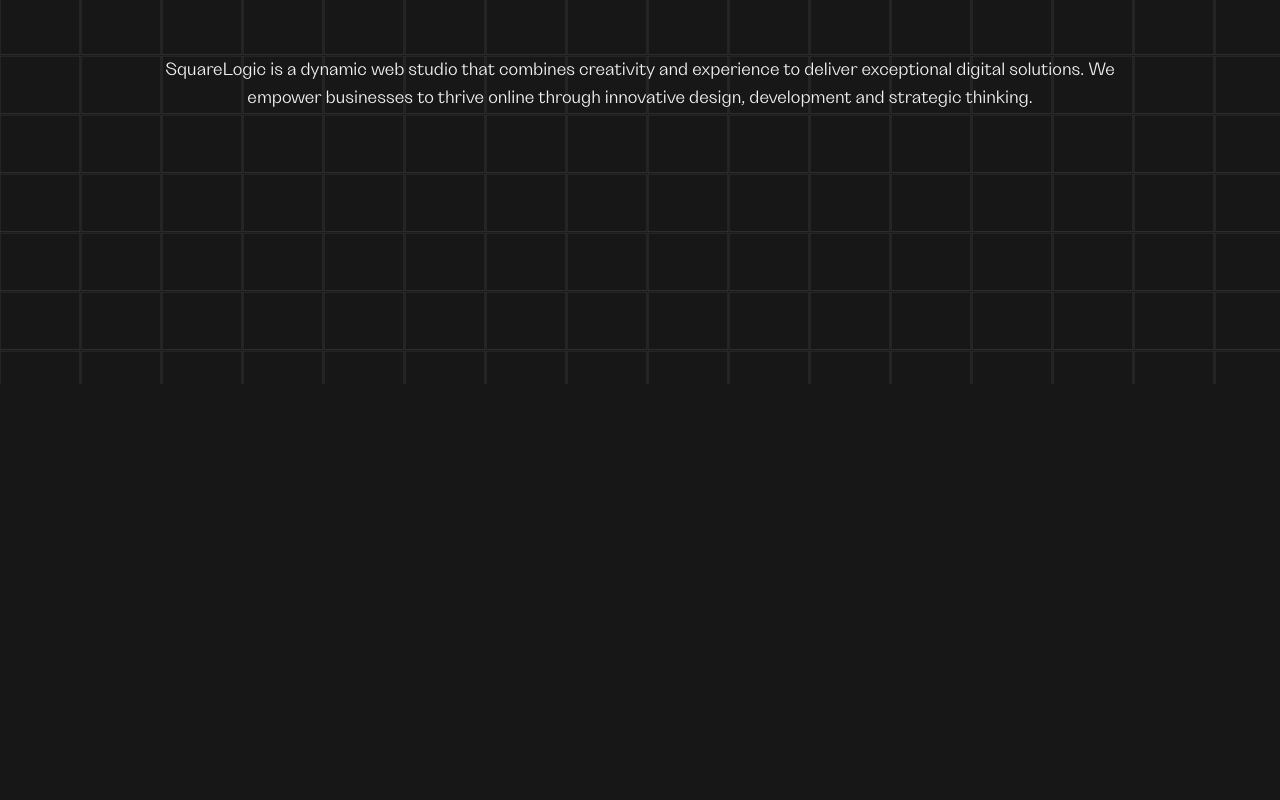
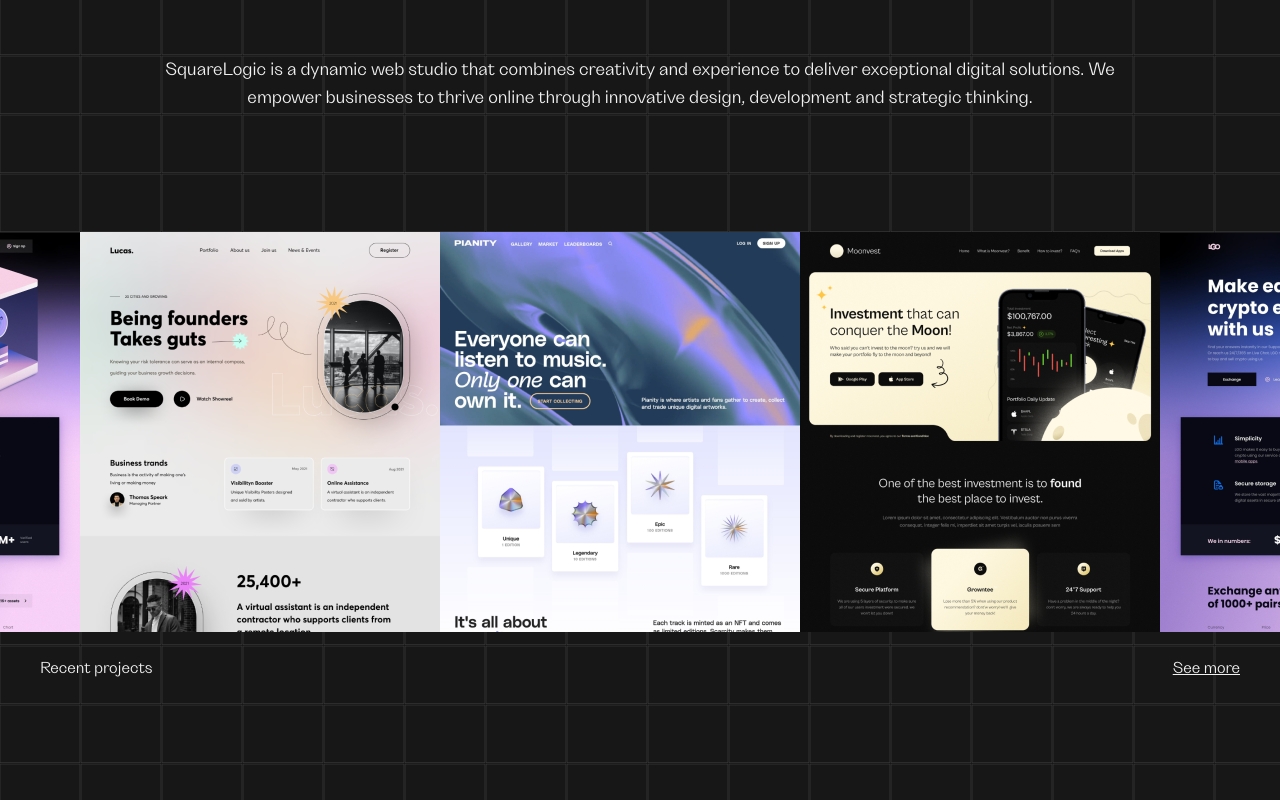
Before and after one commit to DevDugg/sSquareLogic, a Next.js app: page / in a window 1280 px wide. Shown: the part 416-1216 px from the top of the page. Before the commit the page ends 800 px from the top, so only its background shows below. Built offline with nearby package versions, Linux system fonts and the light colour scheme.

Commit message:
hero section

```diff
--- a/app/page.tsx
+++ b/app/page.tsx
@@ -5,7 +5,9 @@
   return (
     <main className="main">
       <Nav />
-      <Hero />
+      <div className="flex flex-col gap-[120px] pb-[120px]">
+        <Hero />
+      </div>
     </main>
   );
 }
--- a/components/hero/Hero.tsx
+++ b/components/hero/Hero.tsx
@@ -1,12 +1,25 @@
 import Container from "../Container";
+import HeroSwiper from "./HeroSwiper";
+import Link from "next/link";
 import Title from "./Title";
 
 const Hero = () => {
   return (
-    <div className="hero">
-      <Container className="flex flex-col gap-[120px]">
+    <div className="hero flex flex-col gap-[120px]">
+      <Container>
         <Title />
       </Container>
+      <div className="flex flex-col gap-6">
+        <HeroSwiper />
+        <Container>
+          <div className="flex justify-between gap-10 items-center">
+            <h4 className="text-WHITE text-base text-center">Recent projects</h4>
+            <Link href={"/projects"} className="text-WHITE text-base text-center underline">
+              See more
+            </Link>
+          </div>
+        </Container>
+      </div>
     </div>
   );
 };
--- a/components/hero/HeroSwiper.tsx
+++ b/components/hero/HeroSwiper.tsx
@@ -1,4 +1,19 @@
+"use client";
+
+import HeroSwiperSlide from "./HeroSwiperSlide";
+import Marquee from "react-fast-marquee";
+import hero from "@/settings/data/hero";
+import { v4 } from "uuid";
+
 const HeroSwiper = () => {
-  return <div>HeroSwiper</div>;
+  return (
+    <div className="hero-swiper">
+      <Marquee className="grid grid-cols-4" autoFill>
+        {hero.items.map((item) => {
+          return <HeroSwiperSlide img={item.img} link={item.link} key={v4()} />;
+        })}
+      </Marquee>
+    </div>
+  );
 };
 export default HeroSwiper;
--- /dev/null
+++ b/components/hero/HeroSwiperSlide.tsx
@@ -0,0 +1,17 @@
+// "use client";
+
+import Image from "next/image";
+import Link from "next/link";
+
+interface Props {
+  img: string;
+  link: string;
+}
+const HeroSwiperSlide = ({ img, link }: Props) => {
+  return (
+    <Link href={link}>
+      <Image src={img} alt={img} width={360} height={400} className="w-[360px] h-[400px] object-cover" />
+    </Link>
+  );
+};
+export default HeroSwiperSlide;
--- a/package.json
+++ b/package.json
@@ -20,7 +20,7 @@
     "postcss": "8.4.29",
     "react": "18.2.0",
     "react-dom": "18.2.0",
-    "swiper": "^10.2.0",
+    "react-fast-marquee": "^1.6.0",
     "tailwindcss": "3.3.3",
     "typescript": "5.2.2",
     "uuid": "^9.0.1"
--- /dev/null
+++ b/settings/data/hero.ts
@@ -0,0 +1,22 @@
+const hero = {
+  items: [
+    {
+      img: "/slider_1.png",
+      link: "#",
+    },
+    {
+      img: "/slider_2.png",
+      link: "#",
+    },
+    {
+      img: "/slider_3.png",
+      link: "#",
+    },
+    {
+      img: "/slider_4.png",
+      link: "#",
+    },
+  ],
+};
+
+export default hero;
```
Also changed, not shown: app/layout.tsx (+2 -5 lines), 1 other file (tests, documents, lock files or other folders).
